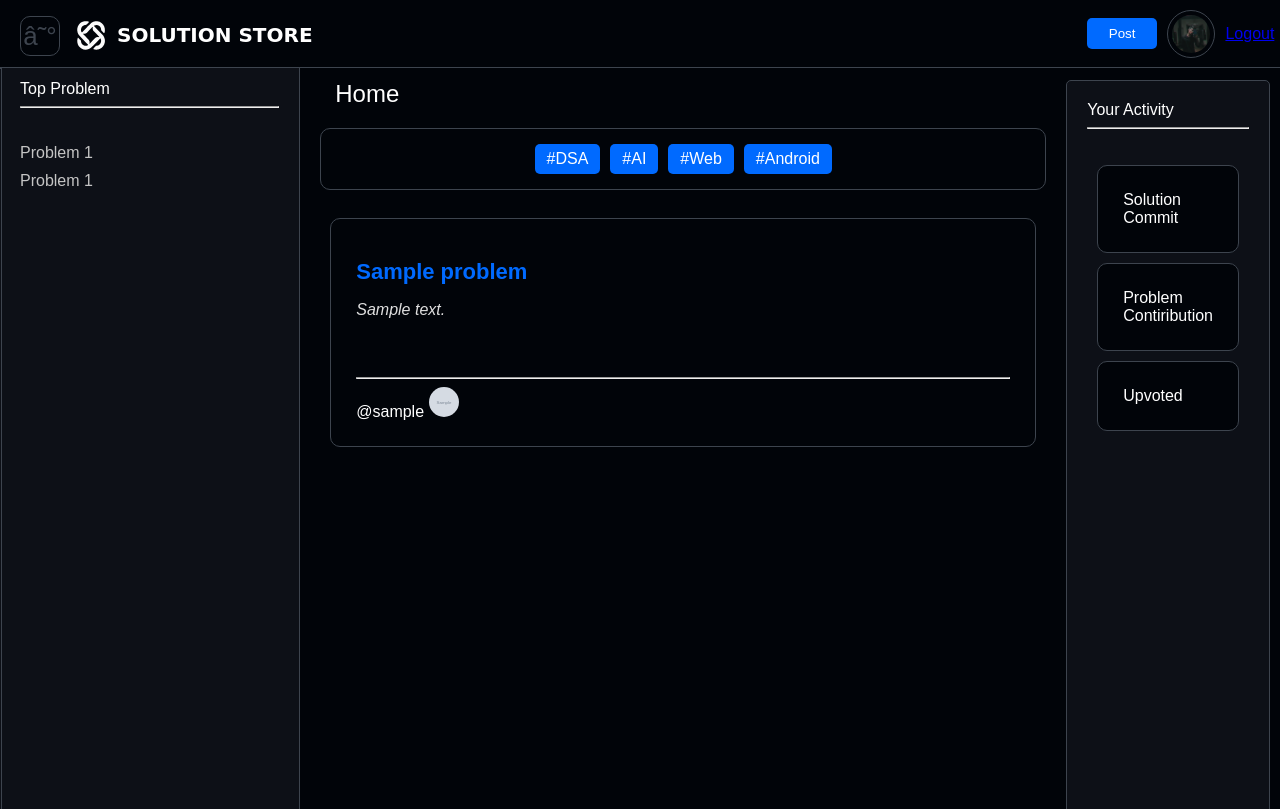
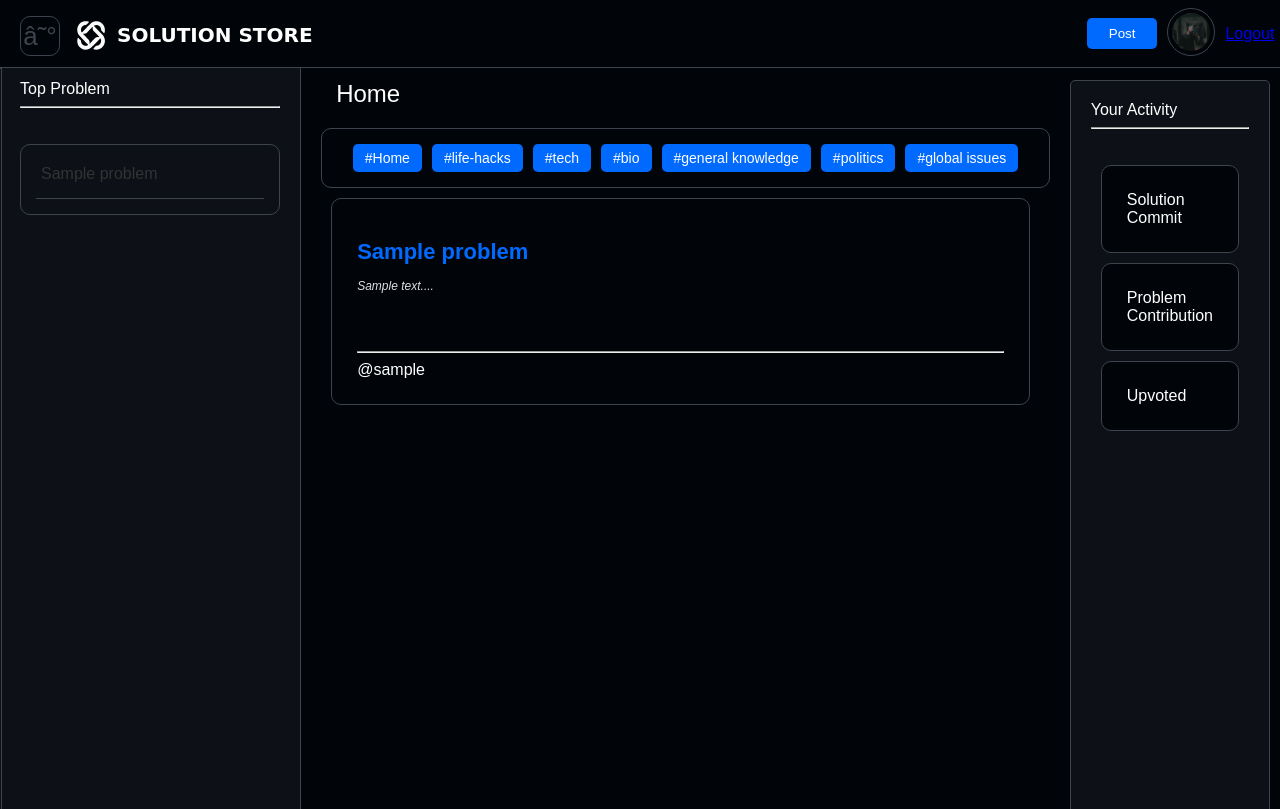
Before and after one commit to jaykumar3254/Crowd-Based-Problem-Solving-Plateform, a PHP site: page / in a window 1280 px wide. Shown: the top 809 px of the page. Run offline with PHP 8.4, Linux system fonts and the light colour scheme; tables that the repository leaves empty or names only in its code hold one stand-in row (values such as "Sample post"); grey boxes marked "Sample" are stand-in pictures.

Commit message:
final destination

```diff
--- a/index.css
+++ b/index.css
@@ -54,7 +54,9 @@ body {
     border-right: .5px solid rgb(61, 68, 78);
     transition: margin-left 0.3s;
   }
-
+  .topproblem{
+    border-right: .5px solid rgb(61, 68, 78);
+  }
   .feed {
     width: 70%;
     padding: 20px;
@@ -87,6 +89,8 @@ body {
     background-color: #006aff;
     padding: 6px 12px;
     border-radius: 5px;
+    color: white;
+    font-size: 14px;
   }
 
   .tag:hover {
@@ -163,9 +167,11 @@ body {
   margin: 10px 0;
   color: #c4c4c4;
   border-radius: 10px;
+  border: 1px solid rgb(61, 68, 78);
 }
 .recenttop:hover{
   color: white;
+  border: 1px solid rgb(61, 68, 78);
 }
 
 .footer1{
--- a/index.html
+++ b/index.html
@@ -1,6 +1,10 @@
+<!DOCTYPE html>
 <html lang="en">
 <head>
   <title>Problem-Shop</title>
+  <link href="https://fonts.googleapis.com/css2?family=Roboto:wght@100;300&display=swap" rel="stylesheet">
+  <link href="https://fonts.googleapis.com/css2?family=Open+Sans:wght@300&display=swap" rel="stylesheet">
+
   <link rel="stylesheet" href="index.css">
   <link rel="stylesheet" href="navbar.css">
   <link rel="stylesheet" href="postform.css">
@@ -12,8 +16,31 @@
       border-radius: 50%;
       object-fit: cover;
     }
+
+    .problemContainer {
+      max-height: 950px;
+      overflow-y: auto;
+      scrollbar-width: none;
+      padding-right: 10px;
+    }
+
+    .problemContainer::-webkit-scrollbar {
+      display: none;
+    }
+
+    .recenttop a {
+      display: block;
+      margin-bottom: 10px;
+      text-decoration: none;
+      color: #333;
+      font-weight: bold;
+      transition: color 0.2s ease;
+    }
+
+    .recenttop a:hover {
+      color: #007bff;
+    }
   </style>
-
 </head>
 <body>
   <div class="container">
@@ -24,15 +51,12 @@
         <img src="src/image.svg" alt="Logo" class="logo">
         <h2 class="wename">SOLUTION STORE</h2>
       </div>
-              <div>
-                <!--<input type="text" class="search" placeholder="Search...">-->
-              </div>
+      <div></div>
       <div class="nav-right">
         <button class="post-btn" id="postBtn">Post</button>
         <a id="profile-link" href="#">
           <img id="avatar" src="src/profile.jpg" alt="Avatar" class="profile-pic">
         </a>
-
         <a href="logout.php" class="logout-button">Logout</a>
         <script>
           fetch('dp.php')
@@ -43,30 +67,27 @@
                 document.getElementById('profile-link').href = 'profile.php';
               }
             })
-                    .catch(err => {
-                      console.error("Failed to load profile image:", err);
-                    });
+            .catch(err => console.error("Failed to load profile image:", err));
         </script>
       </div>
     </div>
+
     <div id="menu1" class="sidebar1">
-                <!--<a href="#">Home</a>-->
       <a href="profile.php">Your Profile</a>
       <a href="about.html">About</a>
       <a href="contact.html">Contact</a>
       <a href="login.html">Sign-Up/Log-in</a>
-                <a  onclick="popup()" style="color: rgba(255, 0, 0, 0.735);" href="logout.php" >Log Out</a>
+      <a onclick="popup()" style="color: rgba(255, 0, 0, 0.735);" href="logout.php">Log Out</a>
     </div>
     <script>
       function toggleSidebar() {
-                  const sidebar1 = document.getElementById("menu1");
-                  sidebar1.classList.toggle("open");
+        document.getElementById("menu1").classList.toggle("open");
       }
-
       function popup() {
         alert("You want to log out ? ");
       }
     </script>
+
     <!-- Modal Form -->
     <div id="overlayForm" class="modal">
       <div class="modal-content">
@@ -75,13 +96,27 @@
         <form id="problemForm" action="pstcontent.php" method="POST" enctype="multipart/form-data">
           <center>
             <label class="in1" for="name">Problem Name:</label><br>
-                    <input class="in" type="text" id="name" name="prname" placeholder="Enter hare" required><br>
+            <input class="in" type="text" id="name" name="prname" placeholder="Enter here" required><br>
 
             <label class="in1" for="description">Problem Description:</label><br>
-                    <textarea style="text-align: left;" rows="10" cols="100" class="in" id="description" name="description"placeholder="Enter hare"  required></textarea><br>
+            <textarea rows="10" cols="100" class="in" id="description" name="description" placeholder="Enter here" required></textarea><br>
 
             <label class="in1" for="link">Solution Link / Article:</label><br>
-                    <input class="in" type="url" id="link" name="reference_link" placeholder="Enter hare" ><br>
+            <input class="in" type="url" id="link" name="reference_link" placeholder="Enter here"><br>
+
+            <label class="in1" for="tag">Choose Tag:</label><br>
+            <select class="in" name="tag" id="tag" required>
+              <option value="">--Choose a Tag--</option>
+              <option value="life-hacks">life-hacks</option>
+              <option value="tech">tech</option>
+              <option value="bio">bio</option>
+              <option value="general knowledge">general knowledge</option>
+              <option value="politics">politics</option>
+              <option value="global issues">global issues</option>
+            </select><br>
+
+            <label class="in1" for="customtag">Or Add Your Own Tag:</label><br>
+            <input class="in" type="text" id="customtag" name="customtag" placeholder="e.g. productivity"><br>
 
             <div class="buttons">
               <button class="btn" type="submit">Submit</button><br>
@@ -91,18 +126,16 @@
         </form>
         <script>
           document.getElementById("problemForm").addEventListener("submit", function(e) {
-                    e.preventDefault(); // ⛔ prevent form from going to the PHP page
-
+            e.preventDefault();
             const formData = new FormData(this);
-
             fetch("pstcontent.php", {
               method: "POST",
               body: formData
             })
             .then(response => response.text())
             .then(message => {
-                  alert(message); // ✅ Show message from PHP
-                  this.reset(); // Optionally clear the form
+              alert(message);
+              this.reset();
             })
             .catch(error => {
               alert("Something went wrong!");
@@ -110,96 +143,87 @@
             });
           });
         </script>
-
       </div>
     </div>
     <script src="postform.js"></script>
-              <!--psot form-->
-              <!-- problem display -->
+
+    <!-- Problem display -->
     <div class="main-content">
-              <!-- problem list-->
       <div class="sidebar">
         Top Problem<hr><br>
-                  <div class="recenttop">Problem 1</div>
-                  <div class="recenttop">Problem 1</div>
+        <div class="recenttop" id="topProblemsSidebar">Loading...</div>
       </div>
+      <script>
+  window.addEventListener('DOMContentLoaded', () => {
+    fetch('topproblems.php')
+      .then(response => response.text())
+      .then(data => {
+        const container = document.getElementById('topProblemsSidebar');
+        container.innerHTML = data; // Inject HTML directly
+      })
+      .catch(err => {
+        console.error("Failed to load top problems:", err);
+        document.getElementById('topProblemsSidebar').innerHTML = "<div class='recenttop'>Failed to load</div>";
+      });
+  });
+</script>
 
 
       <div class="feed">
         <label style="font-size:24px; padding:15px;">Home</label>
         <div class="tag-bar">
-                  <!-- tags -->
-                    <span class="tag">#DSA</span>
-                    <span class="tag">#AI</span>
-                    <span class="tag">#Web</span>
-                    <span class="tag">#Android</span>
-                  </div><br>
-
-                  <!-- Problem Cards dashboard -->
-                  <div>
-                    <div class="problemContainer" id="problemContainer">
-
-                    </div>
-                    <!--<div onclick="pstprb()" class="problem-card">
-                      <h3 class="pname"><u>Problem-Name</u></h3>
-                      <p class="pdiscription" >problem discription .........</p><hr>
-                      <img src="src/profile.jpg" class="probuser">
-                      <label class="username" >@username</label>
-                    </div> -->
-                    <script>
-                      function pstprb() {
-                        window.location.href = "probdetail.html"; // Replace with the URL of the page you want to navigate to
-                      }
-                      function loadProblems() {
-                          fetch("problemsindisplay.php")
-                          .then(response => response.json())
-                          .then(data => {
-                            console.log(data);
-                              const container = document.getElementById("problemContainer");
-                              container.innerHTML = "";
-
-                              data.forEach(problem => {
-                                  const card = document.createElement("div");
-                                  card.classList.add("problem-card");
-                                  console.log("Redirecting to:", `problem.php?id=${problem.content_id}`);
-                                  card.innerHTML = `
-                                      <h1 class="pname">${problem.title}</h1>
-                                      <p class="pdiscription" style="display: -webkit-box;-webkit-line-clamp: 2; font-size:16px;     /* number of lines you want */  -webkit-box-orient: vertical; overflow: hidden;  text-overflow: ellipsis;" >${problem.description}</p>
-                                      <hr />
-                                      <div class="author-info">
-                                          <span>@${problem.username}</span>
-                                          <img src="${problem.profile_picture}" alt="Avatar" class="avatar">
+          <span class="tag" onclick="filterByTag('')">#Home</span>
+          <span class="tag" onclick="filterByTag('life-hacks')">#life-hacks</span>
+          <span class="tag" onclick="filterByTag('tech')">#tech</span>
+          <span class="tag" onclick="filterByTag('bio')">#bio</span>
+          <span class="tag" onclick="filterByTag('general knowledge')">#general knowledge</span>
+          <span class="tag" onclick="filterByTag('politics')">#politics</span>
+          <span class="tag" onclick="filterByTag('global issues')">#global issues</span>
         </div>
 
-                                  `;
+        <div class="problemContainer" id="problemContainer"></div>
 
-                                    card.addEventListener('click', () => {
-                                      const problemId = problem.content_id;
-                                      window.location.href = `problem.php?id=${problemId}`;
+        <script>
+          function loadAllProblems() {
+            fetch('problemsindisplay.php')
+              .then(res => res.text())
+              .then(data => {
+                document.getElementById("problemContainer").innerHTML = data;
+              })
+              .catch(err => {
+                console.error("Error loading all problems:", err);
+                document.getElementById("problemContainer").innerHTML = "<p>Something went wrong while loading problems.</p>";
               });
-
-                                  container.appendChild(card);
-                              });
-                          })
-                          .catch(err => console.error("Failed to load problems:", err));
           }
 
-                      window.onload = loadProblems;
+          function filterByTag(tag) {
+            if (tag === '') {
+              loadAllProblems();
+              return;
+            }
+            fetch(`filterbytags.php?tag=${encodeURIComponent(tag)}`)
+              .then(res => res.text())
+              .then(data => {
+                document.getElementById("problemContainer").innerHTML = data;
+              })
+              .catch(err => {
+                console.error("Error loading filtered problems:", err);
+                document.getElementById("problemContainer").innerHTML = "<p>Failed to filter problems.</p>";
+              });
+          }
 
+          window.addEventListener('DOMContentLoaded', loadAllProblems);
         </script>
-
-                  </div>
-
-
       </div>
 
       <div class="activity">Your Activity<hr><br>
-                  <div class="problem-card">Solution Commit</div>
-                  <div class="problem-card">Problem Contiribution</div>
-                  <div class="problem-card">Upvoted</div>
+        <div class="problem-card" ><a style="color:white;text-decoration: none;" href="profile.php" >Solution Commit</a></div>
+        <div class="problem-card"><a style="color:white;text-decoration: none;" href="profile.php" >Problem Contribution</a></div>
+        <div class="problem-card"><a style="color:white;text-decoration: none;" href="profile.php" >Upvoted</a></div>
       </div>
     </div>
   </div>
+
   <footer class="footer1">
     <div class="footer">
       <div class="row">
@@ -208,7 +232,6 @@
         <a href="#"><i class="fa fa-youtube"></i></a>
         <a href="#"><i class="fa fa-twitter"></i></a>
       </div>
-
       <div class="row">
         <ul>
           <li><a href="#">Contact us</a></li>
@@ -218,27 +241,10 @@
           <li><a href="#">Career</a></li>
         </ul>
       </div>
-
       <div class="row">
         CSPSP Copyright © 2025 Inferno - All rights reserved
       </div>
     </div>
   </footer>
-
-  <!-- Intro Overlay
-  <div id="intro-overlay">
-    <img src="src/image.svg" alt="Logo" class="introimg" />
-    <h2 class="cpyname">SOLUTION STORE</h2>
-  </div>
-
-  <script>
-    // Fade out the intro after 3 seconds
-    window.addEventListener("load", () => {
-      setTimeout(() => {
-        const overlay = document.getElementById("intro-overlay");
-        overlay.classList.add("fade-out");
-      }, 3000); // 3 seconds
-    });
-  </script>-->
 </body>
 </html>
--- a/problemsindisplay.php
+++ b/problemsindisplay.php
@@ -1,20 +1,18 @@
 <?php
 include 'db.php';
 
-// Join problems with users table to get username
-$sql = "SELECT p.title, p.description, u.username , p.content_id , u.profile_picture
-        FROM problems p
-        JOIN users u ON p.user_id = u.user_id
-        ORDER BY p.content_id DESC";
-
+$sql = "SELECT problems.*, users.username FROM problems JOIN users ON problems.user_id = users.user_id ORDER BY problems.content_id DESC";
 $result = $conn->query($sql);
 
-$problems = [];
-
-while ($row = $result->fetch_assoc()) {
-    $problems[] = $row;
+while($row = $result->fetch_assoc()) {
+    echo '
+    <div class="problem-card" onclick="window.location.href=\'problem.php?id=' . $row['content_id'] . '\'">
+        <h1 class="pname">' . htmlspecialchars($row['title']) . '</h1>
+        <p class="pdiscription">' . htmlspecialchars(substr($row['description'], 0, 100)) . '...</p>
+        <hr />
+        <div class="author-info">
+            <span>@' . htmlspecialchars($row['username']) . '</span>
+        </div>
+    </div>';
 }
-
-header('Content-Type: application/json');
-echo json_encode($problems);
 ?>
--- a/profile.php
+++ b/profile.php
@@ -102,12 +102,13 @@ if ($_SERVER['REQUEST_METHOD'] === 'POST') {
 
             <form method="post" enctype="multipart/form-data">
                 <input type="file" name="profile_picture" accept="image/*">
-                <button class="btn-upload" type="submit">Upload New Picture</button>
+
             </form>
             <?php if ($profile_picture): ?>
             <form method="post">
                 <input type="hidden" name="delete_picture" value="1">
-                <button class="btn-delete" type="submit">Delete Picture</button>
+                <button class="post-btn" style="margin:20px;" type="submit">Delete Picture</button>
+                <button class="post-btn" style="margin:20px;" type="submit">Upload New Picture</button>
             </form>
             <?php endif; ?>
         </div>
--- /dev/null
+++ b/topproblems.php
@@ -0,0 +1,39 @@
+<?php
+include 'db.php'; // your DB connection
+
+// DEBUG: Check if database connection failed
+if (!$conn) {
+    die('<div class="recenttop">Database connection failed: ' . mysqli_connect_error() . '</div>');
+}
+
+// Fetch all problems by solution count (no limit)
+$sql = "
+  SELECT p.content_id, p.title, COUNT(s.solution_id) AS solution_count
+  FROM problems p
+  LEFT JOIN solutions s ON p.content_id = s.content_id
+  GROUP BY p.content_id, p.title
+  ORDER BY solution_count DESC
+";
+
+$result = mysqli_query($conn, $sql);
+
+// DEBUG: Check for SQL error
+if (!$result) {
+    die('<div class="recenttop">SQL Error: ' . mysqli_error($conn) . '</div>');
+}
+
+// Check if any rows returned
+if (mysqli_num_rows($result) > 0) {
+    while ($row = mysqli_fetch_assoc($result)) {
+        $title = htmlspecialchars($row['title']);
+        $id = urlencode($row['content_id']);
+
+        echo '
+        <div  style=" border-bottom: 1px solid rgb(61, 68, 78);  border-radius:0px; margin:15px; padding:5px;">
+          <a  href="problem.php?id=' . $id . '" style=" font-weight:100;  font-family: "Open Sans", sans-serif; color: white; text-decoration: none;">' . $title . '</a>
+        </div>';
+    }
+} else {
+    echo '<div class="recenttop">No problems found</div>';
+}
+?>
```
Also changed, not shown: filterbytags.php (added, +24 -0 lines), pstcontent.php (+46 -14 lines), uploads/guss7.jpg (added). Lines whose indentation alone changed are shown as unchanged.
